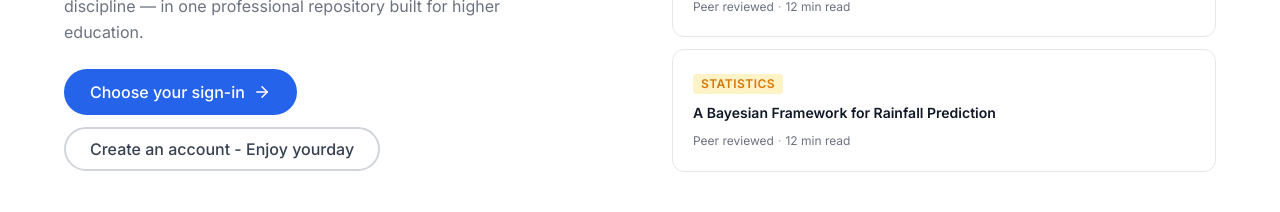
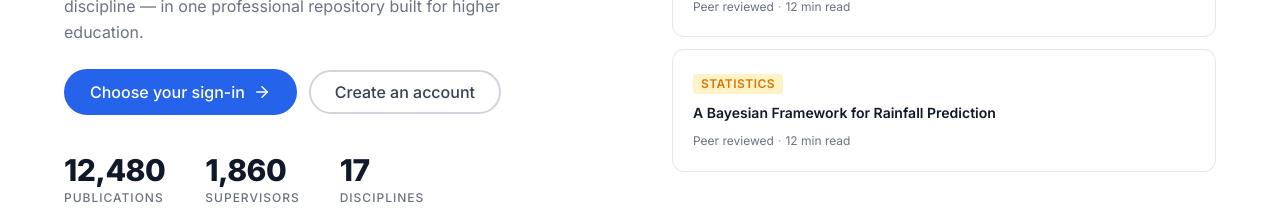
Before and after one commit to DuleekaAnjana/ResearchProject, a React (Vite) app in the folder frontend-research/: page / in a window 1280 px wide. Shown: the part 418-630 px from the top of the page. Built offline with nearby package versions, Linux system fonts and the light colour scheme; no server answers.

Commit message:
revert button text

```diff
--- a/frontend-research/src/pages/shared/Home.jsx
+++ b/frontend-research/src/pages/shared/Home.jsx
@@ -158,7 +158,7 @@ const Home = () => {
               variant="outline"
               size="lg"
             >
-              Create an account - Enjoy yourday
+              Create an account
             </Button>
           </div>
 
```
